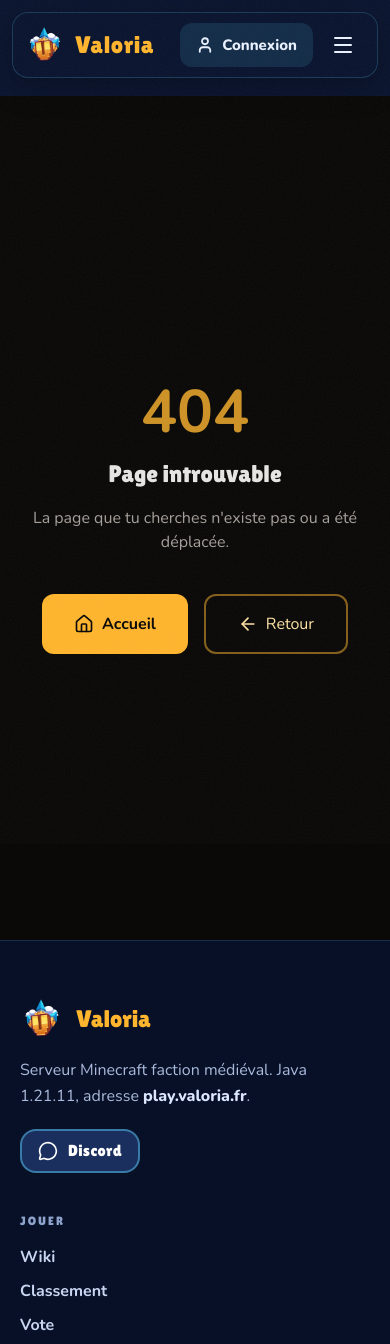
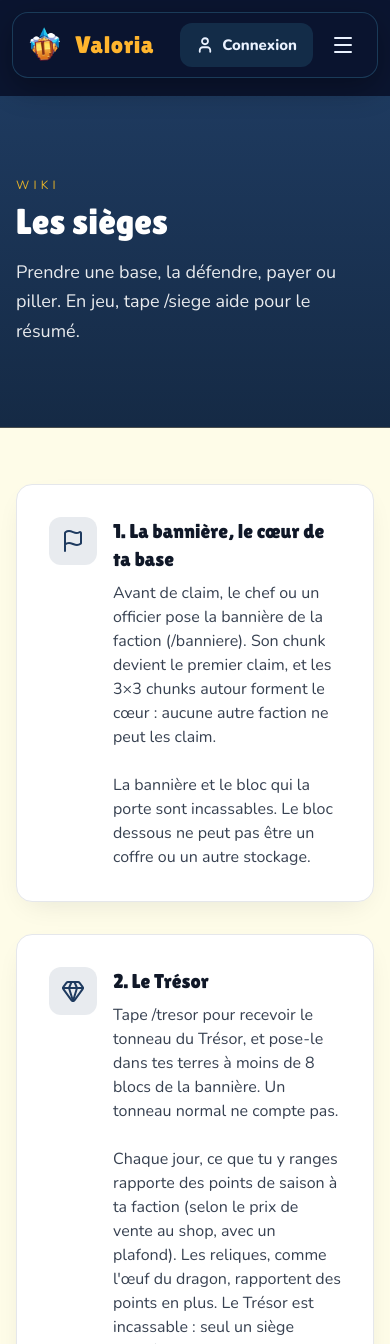
Before and after one commit to emmguardia/Valoria-Argo-Repo, a React (Vite) app in the folder Frontend/: page /wiki/sieges in a window 390 px wide. Shown: the top 1344 px of the page. Built offline with nearby package versions, Linux system fonts and the light colour scheme.

Commit message:
Wiki : page dédiée aux sièges, carte Sièges et Trésor, commandes utiles à jour

```diff
--- a/Frontend/src/App.tsx
+++ b/Frontend/src/App.tsx
@@ -9,6 +9,7 @@ const BoutiquePage = lazy(() => import('./pages/BoutiquePage'));
 const VotesPage = lazy(() => import('./pages/VotesPage'));
 const ClassementPage = lazy(() => import('./pages/ClassementPage'));
 const WikiPage = lazy(() => import('./pages/WikiPage'));
+const WikiSiegesPage = lazy(() => import('./pages/WikiSiegesPage'));
 const ConnexionPage = lazy(() => import('./pages/ConnexionPage'));
 const EcusPage = lazy(() => import('./pages/EcusPage'));
 const ProfilePage = lazy(() => import('./pages/ProfilePage'));
@@ -57,6 +58,7 @@ function App() {
               <Route path="/votes" element={<VotesPage />} />
               <Route path="/classement" element={<ClassementPage />} />
               <Route path="/wiki" element={<WikiPage />} />
+              <Route path="/wiki/sieges" element={<WikiSiegesPage />} />
               <Route path="/connexion" element={<ConnexionPage />} />
               <Route path="/ecus" element={<EcusPage />} />
               <Route path="/profile" element={<ProfilePage />} />
--- a/Frontend/src/pages/WikiPage.tsx
+++ b/Frontend/src/pages/WikiPage.tsx
@@ -1,4 +1,5 @@
-import { Swords, Hammer, Coins, Sparkles, Fish, Book } from 'lucide-react';
+import { Link } from 'react-router-dom';
+import { Swords, Hammer, Coins, Sparkles, Fish, Book, Castle } from 'lucide-react';
 import SEO from '../components/SEO';
 
 const WIKI_SECTIONS = [
@@ -11,6 +12,12 @@ const WIKI_SECTIONS = [
     icon: Hammer,
     title: "L'Héritage de la Forge et des Champs",
     content: "Les métiers : bûcheron, chasseur, fermier, mineur et pêcheur, chacun jusqu'au niveau 100.\n\nLe bâton de vente revend le contenu d'un coffre d'un seul clic.\n\nLes armures de set : Farm (Vitesse II et vision nocturne), Combattant (Célérité II), Guerrier (+2 cœurs), Souverain (+2 cœurs et Célérité II).",
+  },
+  {
+    icon: Castle,
+    title: 'Les Sièges et le Trésor',
+    content: "Ta bannière protège le cœur de ta base, ton Trésor rapporte des points chaque jour. Pour prendre une base, on déclare un siège 24 h à l'avance, on tient la bannière adverse, puis le vaincu paie une rançon ou se fait piller.",
+    link: { to: '/wiki/sieges', label: 'Lire le guide des sièges' },
   },
   {
     icon: Coins,
@@ -30,7 +37,7 @@ const WIKI_SECTIONS = [
   {
     icon: Book,
     title: 'Commandes utiles',
-    content: '/f create <nom> - Créer une faction\n/f join <faction> - Rejoindre une faction\n/f home - Retour au QG\n/spawn - Retour au spawn\n/kit starter - Kit de démarrage (cooldown)',
+    content: '/menu - Tout le serveur en un menu\n/tuto - Le tutoriel et ses récompenses\n/creerfaction - Fonder une faction\n/f join <faction> - Rejoindre une faction\n/f home - Retour au QG\n/rangs - Monter de rang\n/siege aide - Les sièges expliqués\n/spawn - Retour au spawn',
   },
 ];
 
@@ -39,7 +46,7 @@ export default function WikiPage() {
     <div className="valoria-page-shell">
       <SEO
         title="Wiki"
-        description="Wiki Valoria : les 9 nations et leurs bonus, les métiers, les armures, le commerce et les commandes utiles."
+        description="Wiki Valoria : les 9 nations et leurs bonus, les sièges et le Trésor, les métiers, les armures, le commerce et les commandes utiles."
         keywords="wiki, Valoria, Minecraft, guide, Chroniques"
         url="/wiki"
       />
@@ -65,6 +72,11 @@ export default function WikiPage() {
                   <div>
                     <h2 className="font-display text-xl text-gray-900 mb-2">{section.title}</h2>
                     <p className="valoria-text-muted whitespace-pre-line">{section.content}</p>
+                    {section.link && (
+                      <Link to={section.link.to} className="inline-block mt-3 font-semibold text-[#1e3a5f] underline">
+                        {section.link.label}
+                      </Link>
+                    )}
                   </div>
                 </div>
               </article>
--- /dev/null
+++ b/Frontend/src/pages/WikiSiegesPage.tsx
@@ -0,0 +1,99 @@
+import { Link } from 'react-router-dom';
+import { Flag, Gem, Bomb, CalendarClock, Swords, Coins, Trophy, ShieldAlert } from 'lucide-react';
+import SEO from '../components/SEO';
+
+// Guide des sièges : même contenu que /siege aide en jeu, en détaillé.
+// Les durées et montants sont ceux de la config du serveur au lancement ; ils peuvent évoluer.
+const SECTIONS = [
+  {
+    icon: Flag,
+    title: '1. La bannière, le cœur de ta base',
+    content:
+      "Avant de claim, le chef ou un officier pose la bannière de la faction (/banniere). Son chunk devient le premier claim, et les 3×3 chunks autour forment le cœur : aucune autre faction ne peut les claim.\n\nLa bannière et le bloc qui la porte sont incassables. Le bloc dessous ne peut pas être un coffre ou un autre stockage.",
+  },
+  {
+    icon: Gem,
+    title: '2. Le Trésor',
+    content:
+      "Tape /tresor pour recevoir le tonneau du Trésor, et pose-le dans tes terres à moins de 8 blocs de la bannière. Un tonneau normal ne compte pas.\n\nChaque jour, ce que tu y ranges rapporte des points de saison à ta faction (selon le prix de vente au shop, avec un plafond). Les reliques, comme l'œuf du dragon, rapportent des points en plus. Le Trésor est incassable : seul un siège gagné permet de l'ouvrir.",
+  },
+  {
+    icon: Bomb,
+    title: '3. Le raid, sans siège',
+    content:
+      "Hors siège, un claim ennemi se raide comme sur tout serveur faction : creepers (les œufs de creeper s'utilisent chez l'ennemi) et canons à TNT tirés de l'extérieur. On ne peut rien poser ni ouvrir chez l'ennemi.\n\nUne base sans obsidienne et facile d'accès peut donc se faire piller sans siège. La bannière, son support et le Trésor restent intacts.",
+  },
+  {
+    icon: CalendarClock,
+    title: '4. Déclarer un siège',
+    content:
+      "Le chef ou un officier ouvre /siege, choisit la faction, le jour et l'heure (au moins 24 h à l'avance), puis les alliés qui participent. La déclaration coûte des pièces d'or et tout le serveur est prévenu, en jeu et sur le Discord.\n\nImpossible d'assiéger une faction de sa nation, une faction trop petite ou trop récente, ou une faction beaucoup plus petite que la tienne (sauf si elle est mieux classée). Deux sièges par semaine au maximum.\n\nChaque camp peut ajouter une autre faction de sa nation en renfort avec /siege renfort. Les joueurs qui rejoignent une faction après la déclaration ne combattent pas.",
+  },
+  {
+    icon: Swords,
+    title: '5. Le jour du siège (2 h)',
+    content:
+      "Un cercle rouge de particules entoure la bannière de la faction assiégée. Les attaquants gagnent s'ils restent dans ce cercle, sans défenseur dedans, assez longtemps (la barre en haut de l'écran montre la capture). Un défenseur dans le cercle bloque la capture ; un cercle vide la fait redescendre.\n\nPendant le siège, les attaquants posent de la TNT chez la cible et l'obsidienne cède à la 4e explosion. Seuls les participants se battent dans la zone. Un défenseur mort revient à son /f home, un attaquant au spawn.\n\nSi la bannière tient jusqu'au bout, la défense gagne.",
+  },
+  {
+    icon: Coins,
+    title: '6. Après une victoire : rançon ou pillage',
+    content:
+      "La base vaincue est gelée : ses membres ne cassent, ne posent et n'ouvrent plus rien chez eux.\n\nLe chef ou un officier vaincu a 10 minutes pour proposer une rançon (/siege rancon <montant>), et peut monter son offre. L'attaquant accepte (il prend l'argent, pas de pillage) ou refuse.\n\nSans rançon acceptée : 2 h de pillage. Les attaquants cassent, posent et ouvrent tout dans les terres de la cible, Trésor compris. Seule la bannière reste intouchable.",
+  },
+  {
+    icon: Trophy,
+    title: '7. Points et protection',
+    content:
+      "Victoire et défense réussie rapportent des points de saison. Les kills, les blocs et les coffres cassés en rapportent aussi aux deux camps, même en cas d'échec.\n\nAprès un siège, la faction visée est protégée : une semaine après une défaite, deux jours après avoir repoussé l'attaque. La dernière semaine de la saison est la semaine des sièges : plus de limite et des points doublés.",
+  },
+  {
+    icon: ShieldAlert,
+    title: '8. Ce qui est interdit pendant un siège',
+    content:
+      "Du moment où un siège est déclaré jusqu'à la fin du pillage, la faction ne peut ni se dissoudre, ni abandonner ses terres, et personne ne la quitte. Les défenseurs n'ont plus accès à leur ender chest pendant le siège, la rançon et le pillage.",
+  },
+];
+
+export default function WikiSiegesPage() {
+  return (
+    <div className="valoria-page-shell">
+      <SEO
+        title="Les sièges"
+        description="Guide des sièges de Valoria : bannière, Trésor, raid, déclaration, capture de la bannière, rançon et pillage."
+        keywords="siège, raid, bannière, trésor, rançon, pillage, Valoria, faction"
+        url="/wiki/sieges"
+      />
+      <section className="valoria-page-hero">
+        <div className="valoria-page-container">
+          <p className="valoria-page-kicker">
+            <Link to="/wiki">Wiki</Link>
+          </p>
+          <h1 className="valoria-page-title">Les sièges</h1>
+          <p className="valoria-page-subtitle">
+            Prendre une base, la défendre, payer ou piller. En jeu, tape /siege aide pour le résumé.
+          </p>
+        </div>
+      </section>
+      <section className="valoria-page-section">
+        <div className="max-w-4xl mx-auto px-4 sm:px-6 lg:px-8">
+          <div className="space-y-8">
+            {SECTIONS.map((section) => (
+              <article key={section.title} className="valoria-card p-8">
+                <div className="flex items-start gap-4">
+                  <div className="p-3 bg-[#1e3a5f]/10 rounded-xl shrink-0">
+                    <section.icon className="w-6 h-6 text-[#1e3a5f]" />
+                  </div>
+                  <div>
+                    <h2 className="font-display text-xl text-gray-900 mb-2">{section.title}</h2>
+                    <p className="valoria-text-muted whitespace-pre-line">{section.content}</p>
+                  </div>
+                </div>
+              </article>
+            ))}
+          </div>
+        </div>
+      </section>
+    </div>
+  );
+}
```
